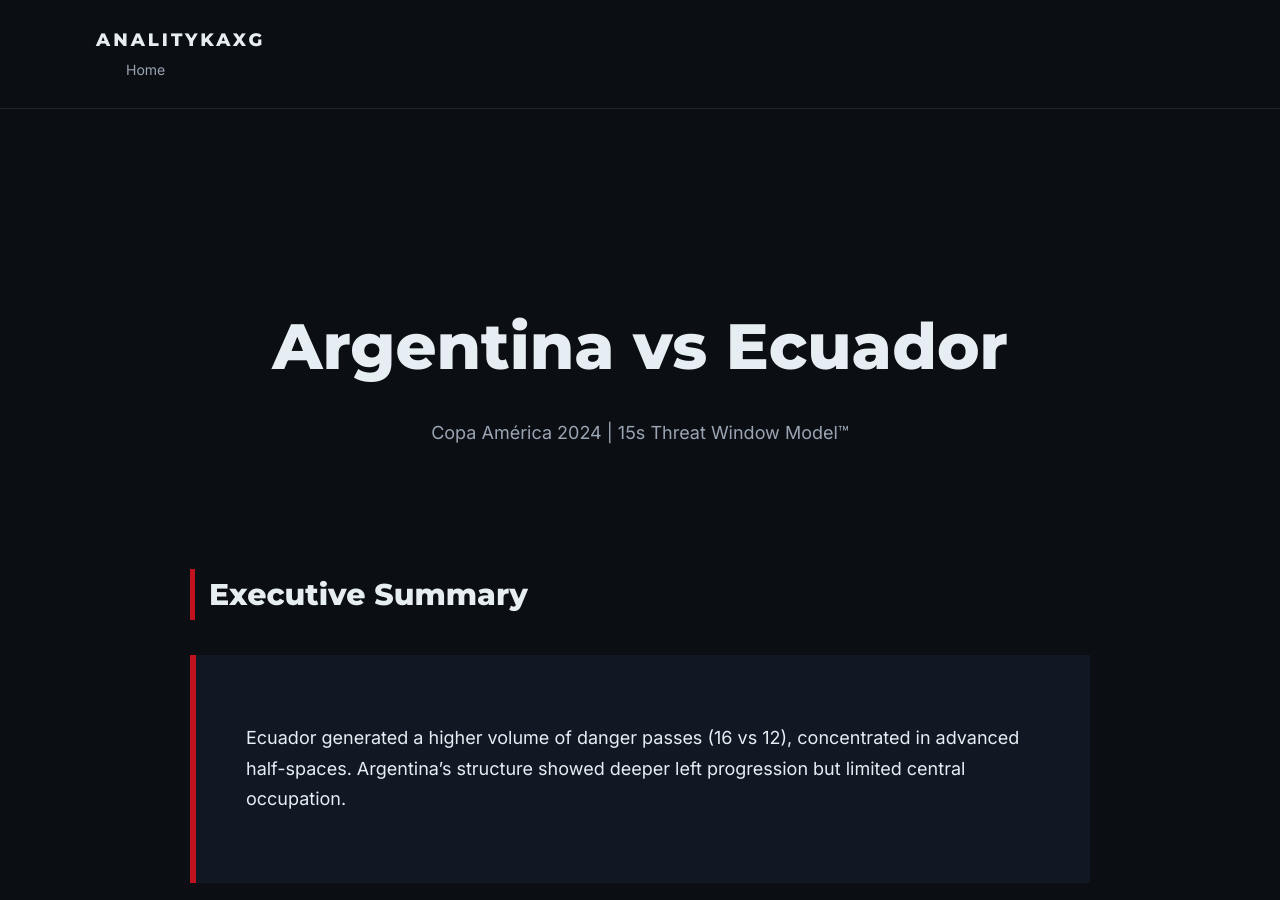
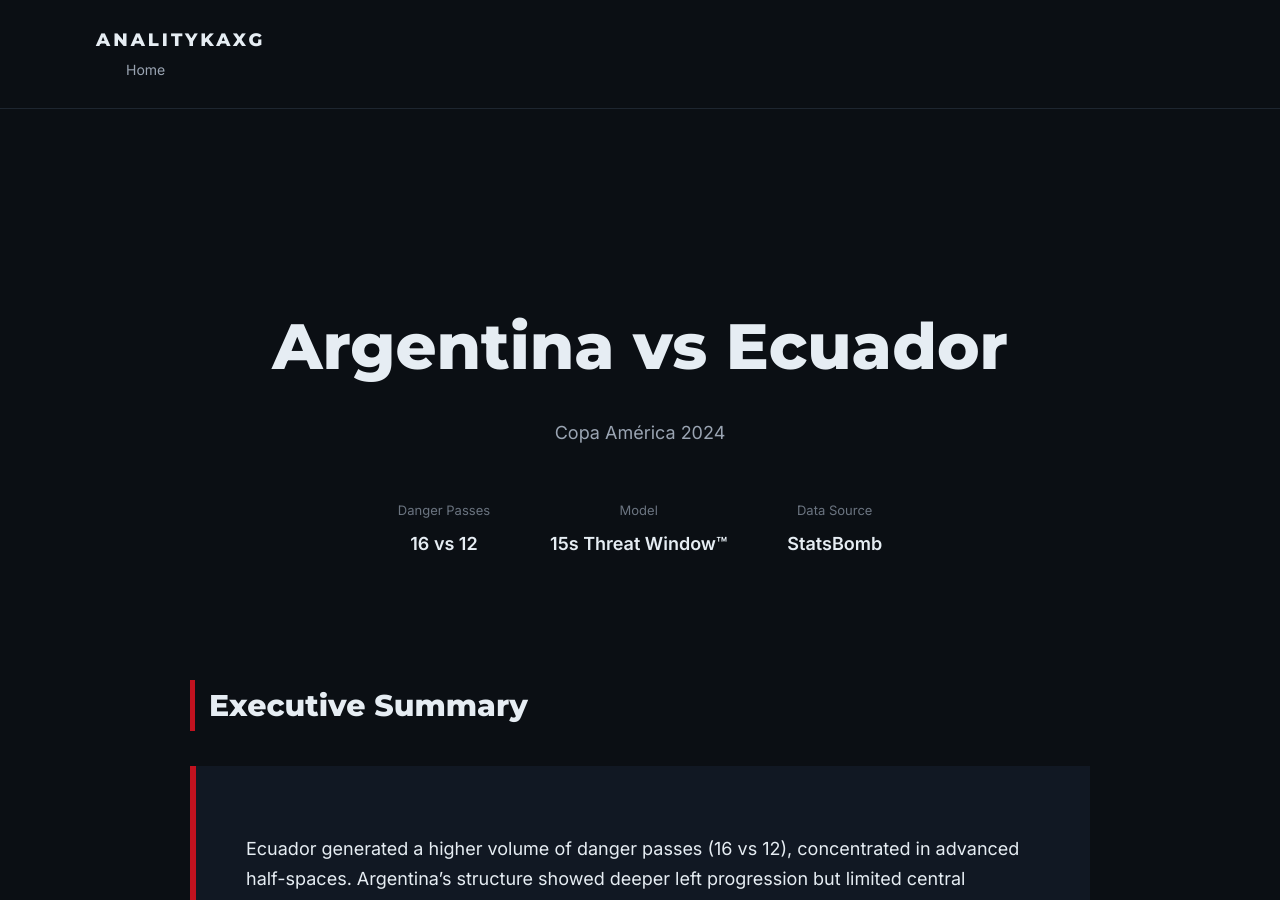
Before and after one commit to Fiallos77/analitykaXG, a Jekyll site: the page built from reports/argentina-ecuador-2024.md, in a window 1280 px wide and 900 px high. Built offline with Jekyll 4.4.1, drawn with Linux system fonts in a browser that asks for light colours.

Commit message:
Update argentina-ecuador-2024.md

```diff
--- a/reports/argentina-ecuador-2024.md
+++ b/reports/argentina-ecuador-2024.md
@@ -5,7 +5,21 @@ title: Argentina vs Ecuador – Spatial Threat Report
 
 <div class="report-hero">
   <h1>Argentina vs Ecuador</h1>
-  <p>Copa América 2024 | 15s Threat Window Model™</p>
+  <p>Copa América 2024</p>
+<div class="report-meta">
+    <div>
+      <span>Danger Passes</span>
+      <strong>16 vs 12</strong>
+    </div>
+    <div>
+      <span>Model</span>
+      <strong>15s Threat Window™</strong>
+    </div>
+    <div>
+      <span>Data Source</span>
+      <strong>StatsBomb</strong>
+    </div>
+  </div>
 </div>
 
 <div class="report-section">
```
